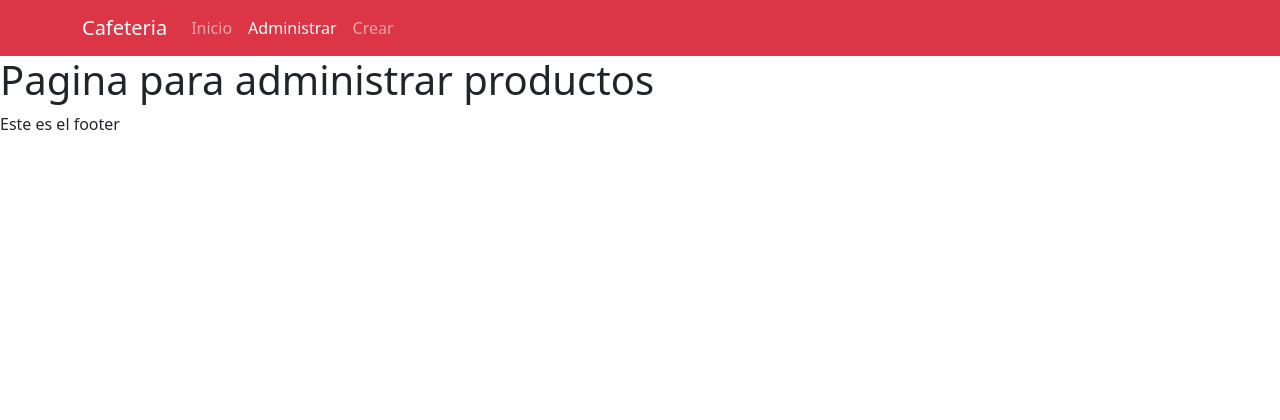
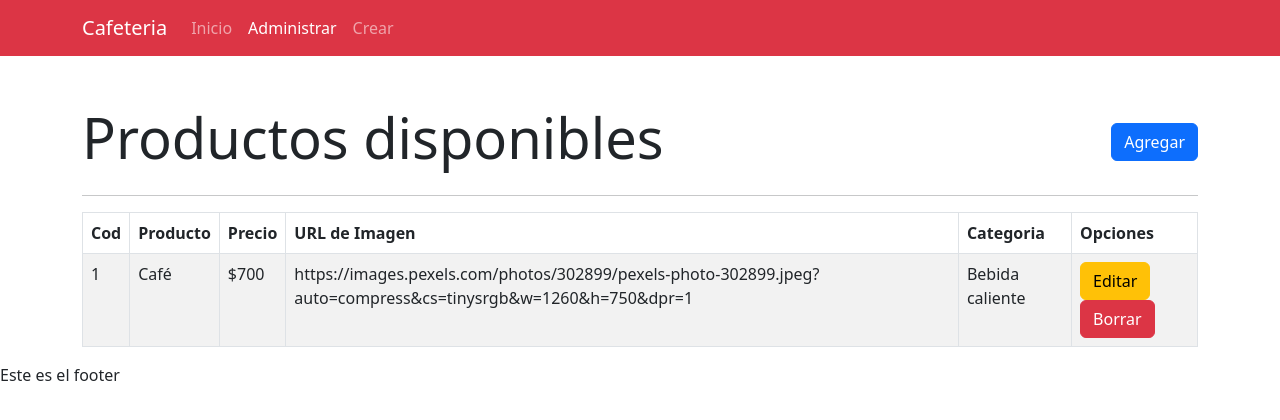
Before and after one commit to rollingcodeschool/Crudc2i, a React (Create React App) app: page /administrar in a window 1280 px wide. Shown: the top 420 px of the page. Built offline with nearby package versions, Linux system fonts and the light colour scheme.

Commit message:
se agrego el maquetado de la pagina para administrar los productos

```diff
--- a/src/components/views/AdministrarProductos.js
+++ b/src/components/views/AdministrarProductos.js
@@ -1,11 +1,33 @@
-import React from 'react';
+import React from "react";
+import { Table, Button } from "react-bootstrap";
+import ItemProducto from "./ItemProducto";
 
 const AdministrarProductos = () => {
-    return (
-        <div>
-            <h1>Pagina para administrar productos</h1>
-        </div>
-    );
+  return (
+    <section className="container">
+      <div className="d-flex justify-content-between align-items-center mt-5">
+        <h1 className="display-4 ">Productos disponibles</h1>
+        <Button variant="primary">Agregar</Button>
+      </div>
+      <hr />
+      <Table responsive striped bordered hover>
+        <thead>
+          <tr>
+            <th>Cod</th>
+            <th>Producto</th>
+            <th>Precio</th>
+            <th>URL de Imagen</th>
+            <th>Categoria</th>
+            <th>Opciones</th>
+          </tr>
+        </thead>
+        <tbody>
+          {/* aqui tengo que hacer un map */}
+          <ItemProducto></ItemProducto>
+        </tbody>
+      </Table>
+    </section>
+  );
 };
 
 export default AdministrarProductos;
--- /dev/null
+++ b/src/components/views/ItemProducto.js
@@ -0,0 +1,20 @@
+import React from 'react';
+import { Button } from 'react-bootstrap';
+
+const ItemProducto = () => {
+    return (
+        <tr>
+            <td>1</td>
+            <td>Café</td>
+            <td>$700</td>
+            <td>https://images.pexels.com/photos/302899/pexels-photo-302899.jpeg?auto=compress&cs=tinysrgb&w=1260&h=750&dpr=1</td>
+            <td>Bebida caliente</td>
+            <td>
+                <Button variant='warning'>Editar</Button>
+                <Button variant='danger'>Borrar</Button>
+            </td>
+          </tr>
+    );
+};
+
+export default ItemProducto;
```
